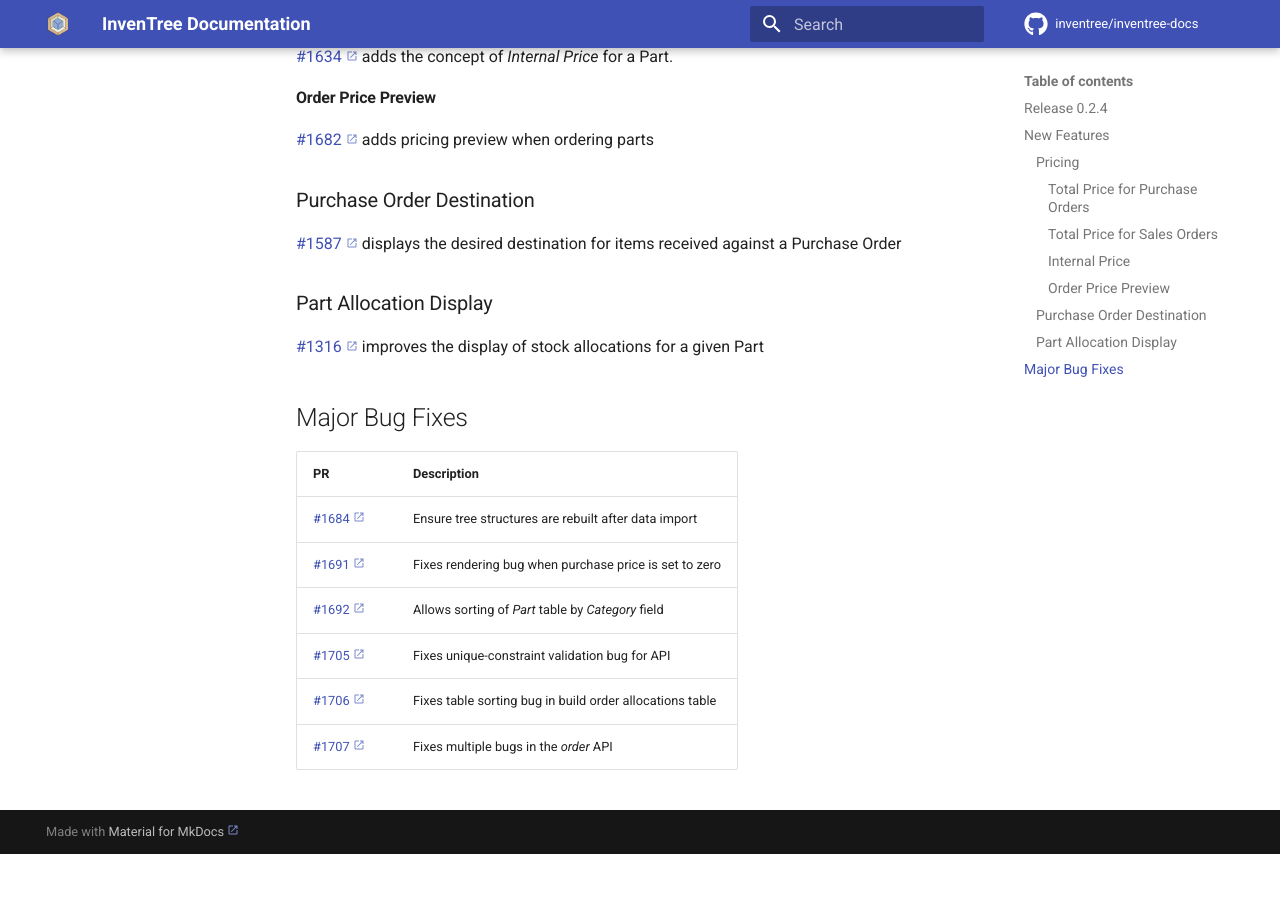
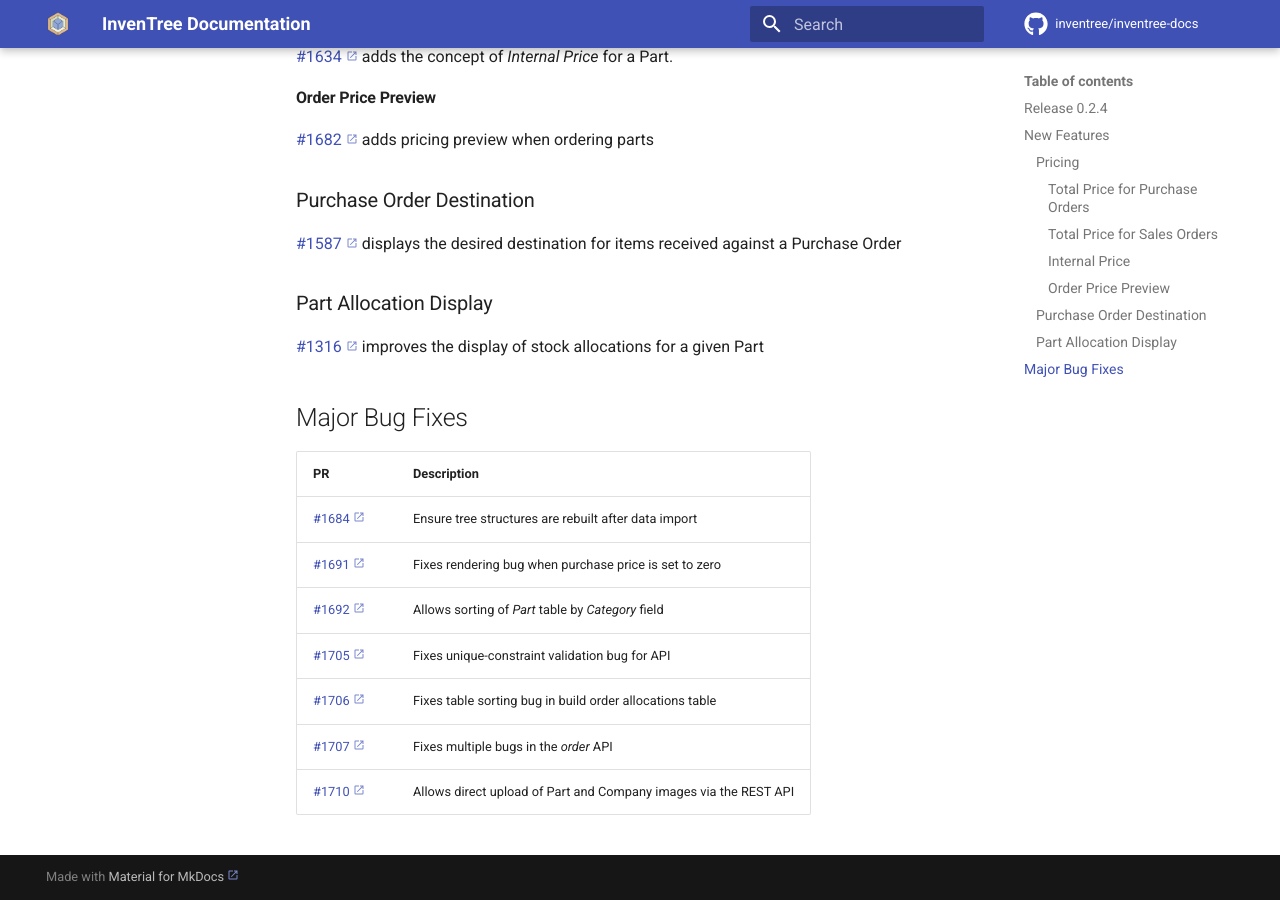
Before and after one commit to inventree/inventree-docs, an MkDocs documentation site: the page built from docs/releases/0.2.4.md, in a window 1280 px wide and 900 px high, scrolled down 591 px. Built offline with MkDocs 1.6.1 and Material for MkDocs 9.7.7, drawn with Linux system fonts in a browser that asks for light colours; a script that is not in the unit is left out; comment, search, counter and statistics services are not loaded; before the commit the page ends 1445 px from its top, so only the background shows below that.

Commit message:
Update 0.2.4.md

```diff
--- a/docs/releases/0.2.4.md
+++ b/docs/releases/0.2.4.md
@@ -46,3 +46,4 @@ This release of InvenTree introduces a number of key improvements regarding pric
 | [#1705](https://github.com/inventree/InvenTree/pull/1705) | Fixes unique-constraint validation bug for API |
 | [#1706](https://github.com/inventree/InvenTree/pull/1706) | Fixes table sorting bug in build order allocations table |
 | [#1707](https://github.com/inventree/InvenTree/pull/1707) | Fixes multiple bugs in the *order* API |
+| [#1710](https://github.com/inventree/InvenTree/pull/1710) | Allows direct upload of Part and Company images via the REST API |
```
